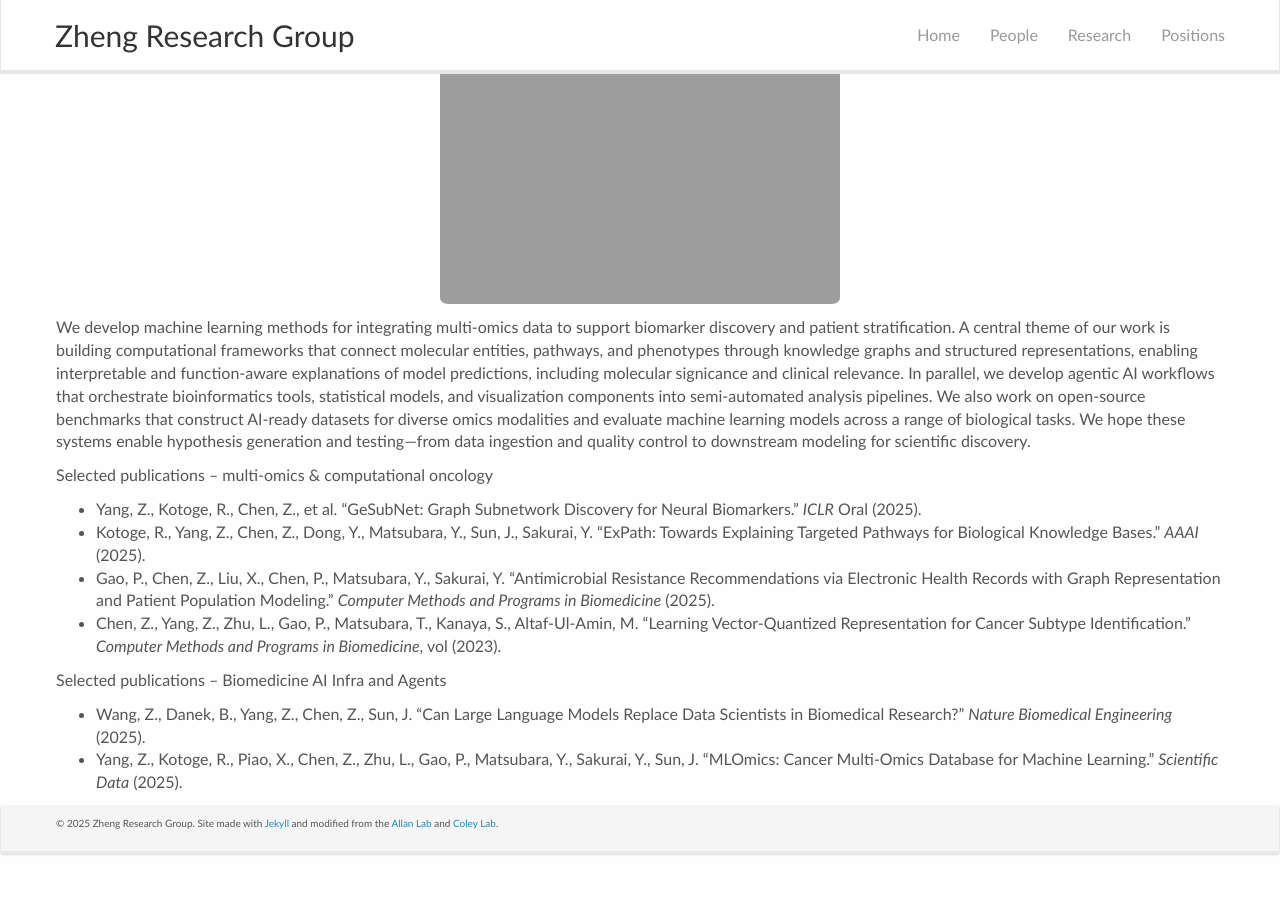
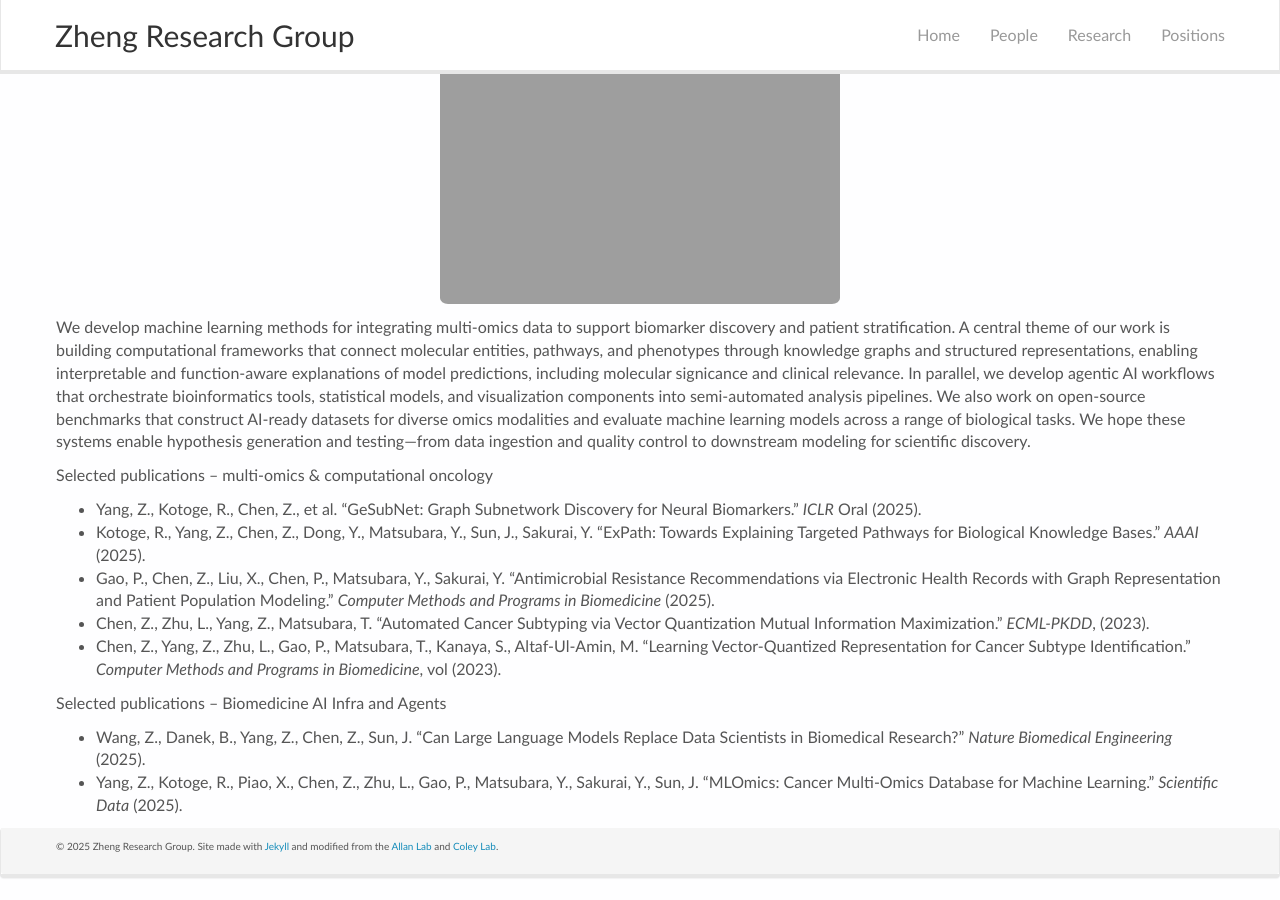
Before and after one commit to zhengchen3/zhengchen3.github.io, a Jekyll site: the page built from _pages/research.md, in a window 1280 px wide and 900 px high, scrolled down 1010 px. Built offline with Jekyll 4.4.1, drawn with Linux system fonts in a browser that asks for light colours; nearby versions of some CDN libraries; before the commit the page ends 1887 px from its top, so only the background shows below that.

```diff
--- a/_pages/research.md
+++ b/_pages/research.md
@@ -57,6 +57,7 @@ Selected publications – multi-omics & computational oncology
 - Yang, Z., Kotoge, R., Chen, Z., et al. “GeSubNet: Graph Subnetwork Discovery for Neural Biomarkers.” *ICLR* Oral (2025).
 - Kotoge, R., Yang, Z., Chen, Z., Dong, Y., Matsubara, Y., Sun, J., Sakurai, Y. “ExPath: Towards Explaining Targeted Pathways for Biological Knowledge Bases.” *AAAI* (2025).
 - Gao, P., Chen, Z., Liu, X., Chen, P., Matsubara, Y., Sakurai, Y. “Antimicrobial Resistance Recommendations via Electronic Health Records with Graph Representation and Patient Population Modeling.” *Computer Methods and Programs in Biomedicine* (2025).
+- Chen, Z., Zhu, L., Yang, Z., Matsubara, T. “Automated Cancer Subtyping via Vector Quantization Mutual Information Maximization.” *ECML-PKDD*, (2023).
 - Chen, Z., Yang, Z., Zhu, L., Gao, P., Matsubara, T., Kanaya, S., Altaf-Ul-Amin, M. “Learning Vector-Quantized Representation for Cancer Subtype Identification.” *Computer Methods and Programs in Biomedicine*, vol (2023).
 
 Selected publications – Biomedicine AI Infra and Agents
```
